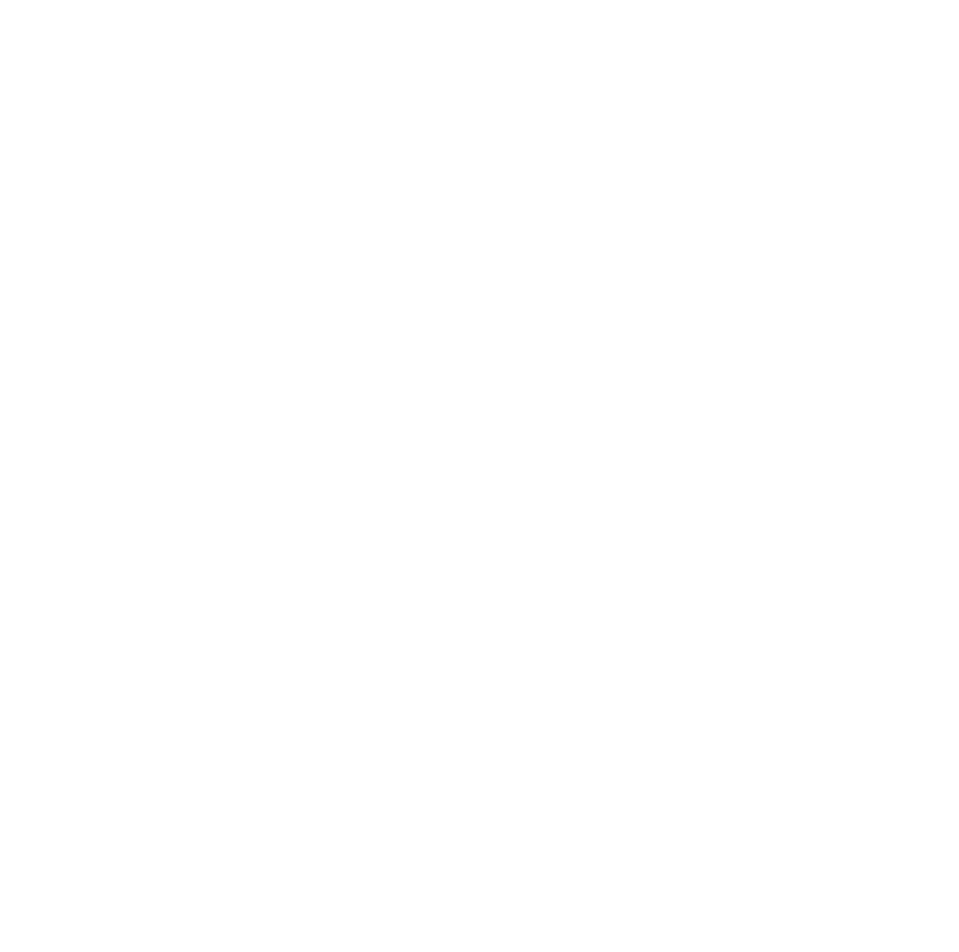
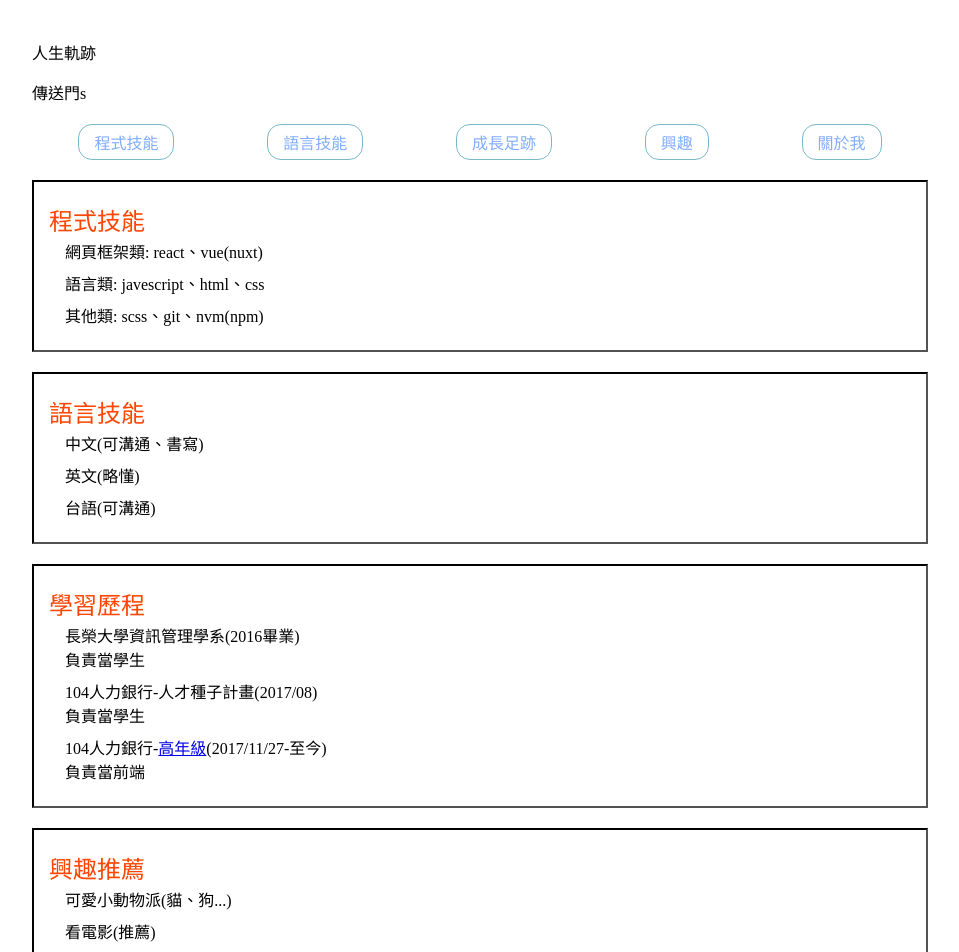
Before and after one commit to yochen1325117/testVueWithCICD, a Nuxt app: page /basicInformation in a window 1280 px wide. Before the commit this address had no page. Shown: the top 952 px of the page, without its empty margins (160-1119 px from the left). Before the commit the page ends 800 px from the top, so only its background shows below. Built offline with nearby package versions, Linux system fonts and the light colour scheme.

Commit message:
添加自我介紹頁面，數學遊戲修正

```diff
--- a/nuxt.config.js
+++ b/nuxt.config.js
@@ -2,7 +2,7 @@ export default {
   mode: 'universal',
   // Global page headers: https://go.nuxtjs.dev/config-head
   head: {
-    title: 'nuxt && github page test Area - 銓',
+    title: 'github page test Lab - 銓',
     htmlAttrs: {
       lang: 'zh-tw'
     },
@@ -18,8 +18,8 @@ export default {
   },
   target: 'static',
   server: {
-    port: 80, // default: 3000
-    host: '0.0.0.0'
+    port: 7777, // default: 3000
+    // host: '0.0.0.0'
   },
   // Global CSS: https://go.nuxtjs.dev/config-css
   css: [
--- a/package.json
+++ b/package.json
@@ -1,5 +1,5 @@
 {
-  "name": "nuxtProjectTest",
+  "name": "vue-project-test",
   "version": "1.0.0",
   "private": true,
   "scripts": {
--- /dev/null
+++ b/pages/basicInformation.vue
@@ -0,0 +1,114 @@
+<template>
+  <div class="basicInformation-page">
+    <p>人生軌跡</p>
+    <div class="portal">
+      傳送門s
+      <div class="portal-link-block">
+        <a href="/basicInformation#coding-skill" class="node">程式技能</a>
+        <a href="/basicInformation#language-skill" class="node">語言技能</a>
+        <a href="/basicInformation#learning-history" class="node">成長足跡</a>
+        <a href="/basicInformation#hobby" class="node">興趣</a>
+        <a href="/basicInformation#aboutMe" class="node">關於我</a>
+      </div>
+    </div>
+    <div id="coding-skill" class="coding-skill information-block">
+      <p class="information-title">程式技能</p>
+      <p class="information-text">網頁框架類: react、vue(nuxt)</p>
+      <p class="information-text">語言類: javescript、html、css</p>
+      <p class="information-text">其他類: scss、git、nvm(npm)</p>
+    </div>
+    <div id="language-skill" class="language-skill information-block">
+      <p class="information-title">語言技能</p>
+      <p class="information-text">中文(可溝通、書寫)</p>
+      <p class="information-text">英文(略懂)</p>
+      <p class="information-text">台語(可溝通)</p>
+    </div>
+    <div id="learning-history" class="learning-history information-block">
+      <p class="information-title">學習歷程</p>
+      <p class="information-text">長榮大學資訊管理學系(2016畢業)<br />負責當學生</p>
+      <p class="information-text">104人力銀行-人才種子計畫(2017/08)<br />負責當學生</p>
+      <p class="information-text">
+        104人力銀行-<a target="_blank" href="https://senior.104.com.tw"
+          >高年級</a
+        >(2017/11/27-至今)<br />負責當前端
+      </p>
+    </div>
+    <div id="hobby" class="hobby information-block">
+      <p class="information-title">興趣推薦</p>
+      <p class="information-text">可愛小動物派(貓、狗...)</p>
+      <p class="information-text">看電影(推薦)</p>
+      <p class="information-text">聽音樂(推薦)</p>
+      <p class="information-text">玩遊戲(推薦)</p>
+    </div>
+    <div id="aboutMe" class="aboutMe information-block">
+      <p class="information-title">關於我這個人</p>
+      <p class="information-text">名字/稱呼: 陳友銓 / 友銓 / yo.chen / yo</p>
+      <p class="information-text">圖片暫缺</p>
+      <p class="information-text">形容暫缺</p>
+      <p class="information-text">個性暫缺</p>
+    </div>
+  </div>
+</template>
+
+<script>
+export default {
+  name: "basicInformation",
+  layout: "default",
+};
+</script>
+
+<style lang="scss">
+.basicInformation-page {
+  width: 70%;
+  margin: 40px auto;
+  @media (max-width: 675px) {
+    width: 90%;
+  }
+  .portal {
+    .portal-link-block {
+      display: flex;
+      justify-content: space-around;
+      align-items: center;
+      margin: 20px 0;
+      @media (max-width: 675px) {
+        display: block;
+        margin: 20px;
+      }
+      .node {
+        border: 1px solid #7ab8cc;
+        padding: 5px 15px;
+        border-radius: 14px;
+        text-decoration: none;
+        color: #80adff;
+        @media (max-width: 675px) {
+          display: inline-block;
+          margin: 10px 15px;
+        }
+      }
+      .node:active {
+        background-color: #b399ff;
+        opacity: 0.5;
+        color: #003366;
+        font-weight: bold;
+      }
+      .node:hover {
+        transform: scale(1.5);
+        transition: transform 0.5s ease-in;
+      }
+    }
+  }
+  .information-block {
+    border: 2px inset black;
+    margin: 20px 0;
+    padding: 15px;
+    .information-title {
+      font-size: 1.5rem;
+      color: orangered;
+      margin: 5px 0 0;
+    }
+    .information-text {
+        margin: 2px 0 8px 1rem;
+    }
+  }
+}
+</style>
--- a/pages/numberTest.vue
+++ b/pages/numberTest.vue
@@ -107,7 +107,7 @@ export default {
       } else if (status === "wrong-side") {
         return "#deb3cf";
       } else if (status === "wrong-answer") {
-        return "#EEB8B8";
+        return "#C0C0C0";
       } else if (status === "correct-answer") {
         return "#b0e0e6";
       }
@@ -211,7 +211,7 @@ export default {
         const submitList = answerList[answerNow].map((answer) => answer.value);
         const submitSplitList = submitList.join("").split("=");
         if (submitSplitList.length === 2) {
-          const evalList = eval(submitSplitList[0]);
+          const evalList = Function('return (' + submitSplitList[0] + ')')();
           const equalList = submitSplitList[1];
           const googAnswer = +evalList === +equalList;
           if (!googAnswer) {
@@ -348,7 +348,7 @@ export default {
         checkQuestion.length === 8 && questReg.test(question.question);
       while (!questionChecker) {
         question = randomMathQuestion.get({
-          numberRange: "1-80",
+          numberRange: "1-999",
           amountOfNumber: "2-3",
           operations: ["/", "*", "+", "-"],
         });
```
